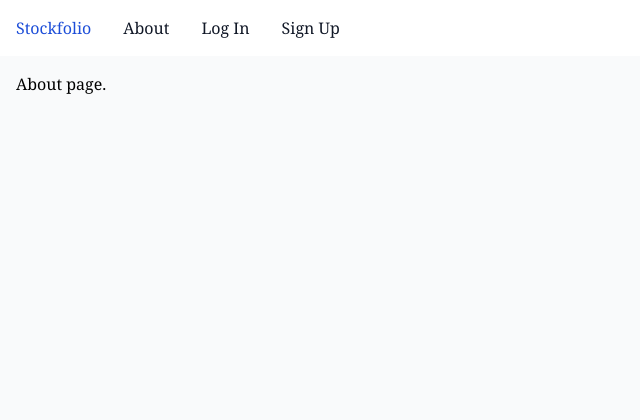
After one commit to hchu828/paper-trader, a Django app: page /about/ in a window 1280 px wide. The commit adds this page. Shown: the top 420 px of the page, without its empty margins (0-640 px from the left). Run offline with Django 4.2, Linux system fonts and the light colour scheme; some libraries are stand-ins or nearby versions.

Commit message:
Add about page

```diff
--- a/pages/urls.py
+++ b/pages/urls.py
@@ -1,7 +1,8 @@
 from django.urls import path
 
-from .views import HomePageView
+from .views import HomePageView, AboutPageView
 
 urlpatterns = [
     path("", HomePageView.as_view(), name="home"),
+    path("about/", AboutPageView.as_view(), name="about"),
 ]
--- a/pages/views.py
+++ b/pages/views.py
@@ -3,3 +3,7 @@ from django.views.generic import TemplateView
 
 class HomePageView(TemplateView):
     template_name = "home.html"
+
+
+class AboutPageView(TemplateView):
+    template_name = "about.html"
--- a/theme/templates/_base.html
+++ b/theme/templates/_base.html
@@ -21,7 +21,7 @@
                 </li>
                 <li>
                     <a class="block py-2 px-3 text-gray-900 rounded hover:bg-gray-100 md:hover:bg-transparent md:border-0 md:hover:text-blue-700 md:p-0 dark:text-white md:dark:hover:text-blue-500 dark:hover:bg-gray-700 dark:hover:text-white md:dark:hover:bg-transparent"
-                       href="#">About</a>
+                       href="{% url 'about' %}">About</a>
                 </li>
                 {% if user.is_authenticated %}
                 <li>
--- /dev/null
+++ b/theme/templates/about.html
@@ -0,0 +1,8 @@
+<!-- theme/templates/about.html -->
+{% extends "_base.html" %}
+
+{% block title %}About{% endblock title %}
+
+{% block content %}
+<h1>About page.</h1>
+{% endblock content %}
```
